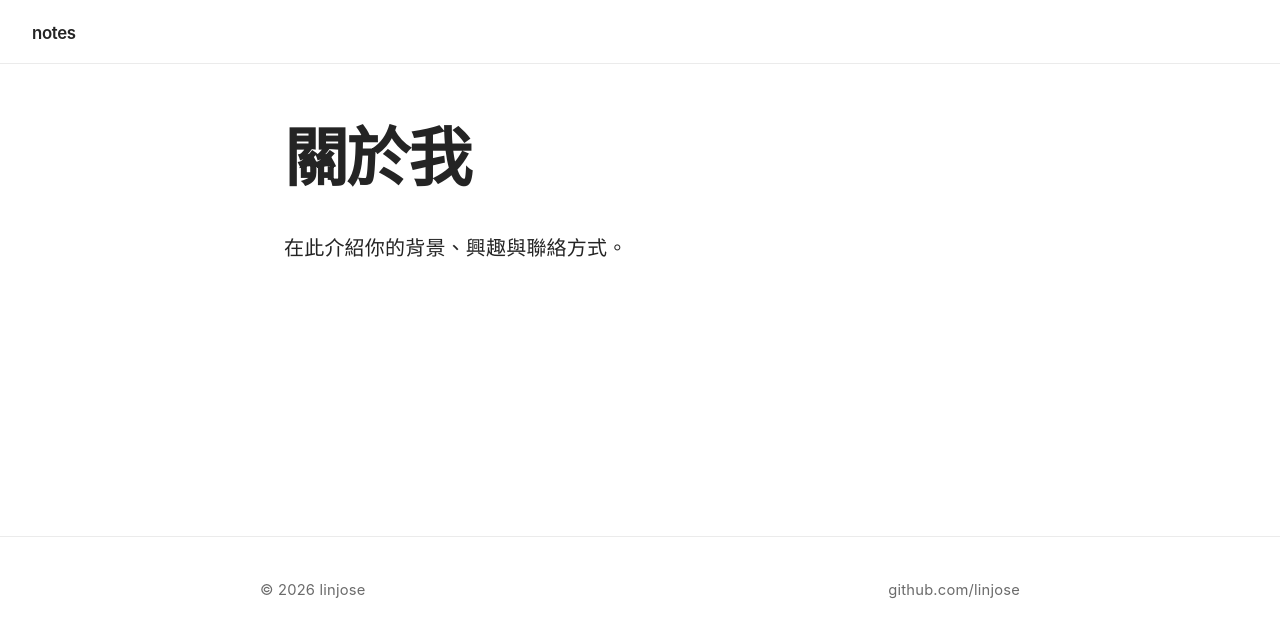
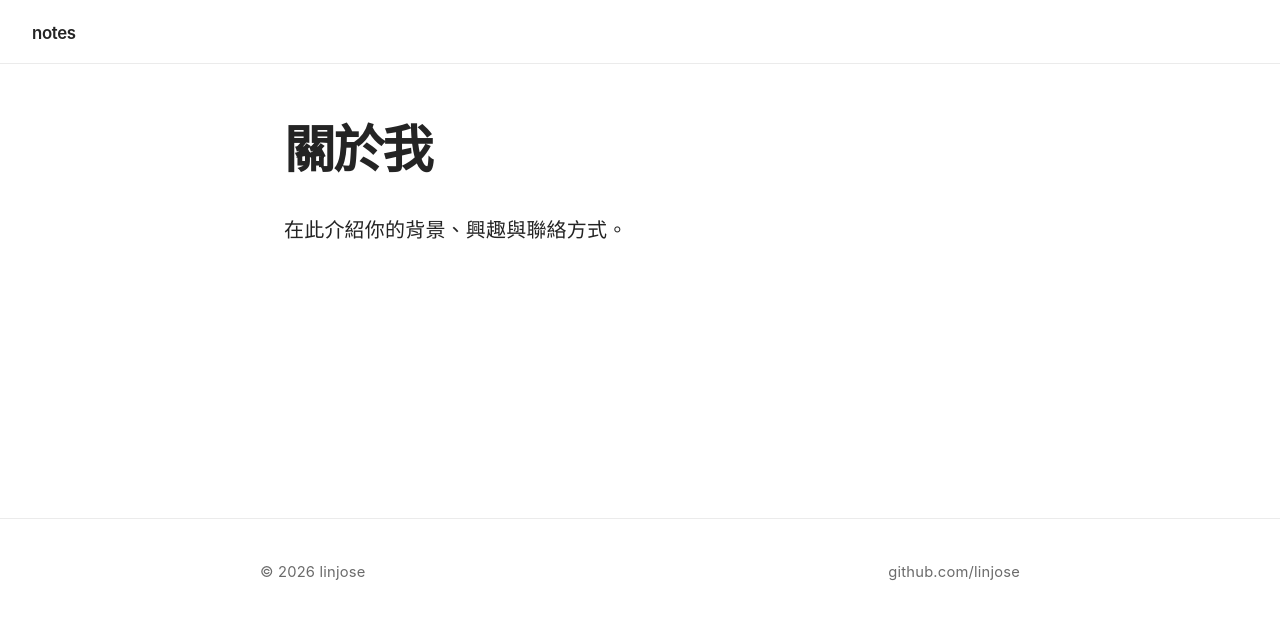
Before and after one commit to linjose/notes, a Jekyll site: the page built from about.md, in a window 1280 px wide. Shown: the top 638 px of the page. Built offline with Jekyll 4.4.1, drawn with Linux system fonts in a browser that asks for light colours.

Commit message:
Update style.css

```diff
--- a/assets/css/style.css
+++ b/assets/css/style.css
@@ -145,9 +145,11 @@ h6 {
 }
 
 h1 {
-  font-size: clamp(2.8rem, 5vw, 4.4rem);
-
+  font-size: clamp(2.2rem, 4vw, 3.2rem);  /*font-size: clamp(2.8rem, 5vw, 4.4rem);*/
+  line-height: 1.22;
+  letter-spacing: -0.04em;
   margin-bottom: 1.2rem;
+  font-weight: 700;
 }
 
 h2 {
```
